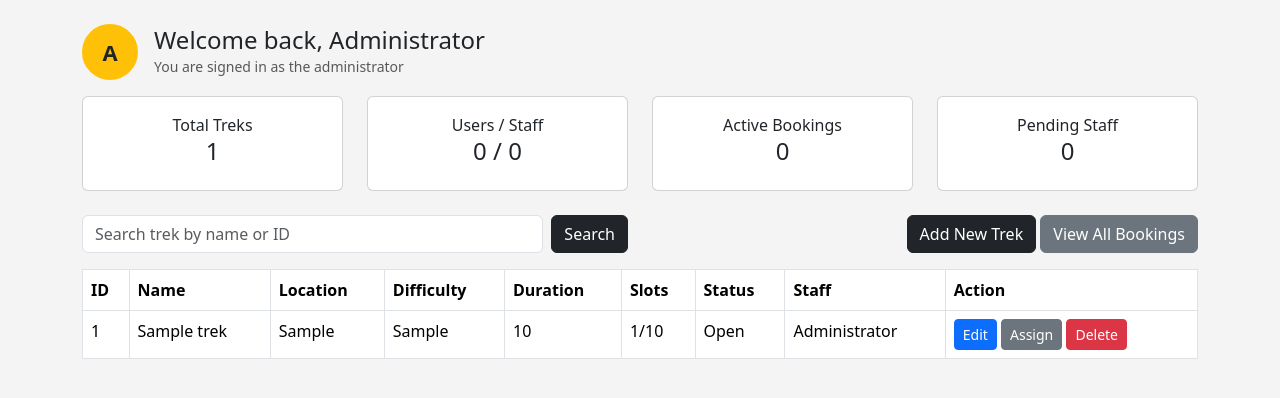
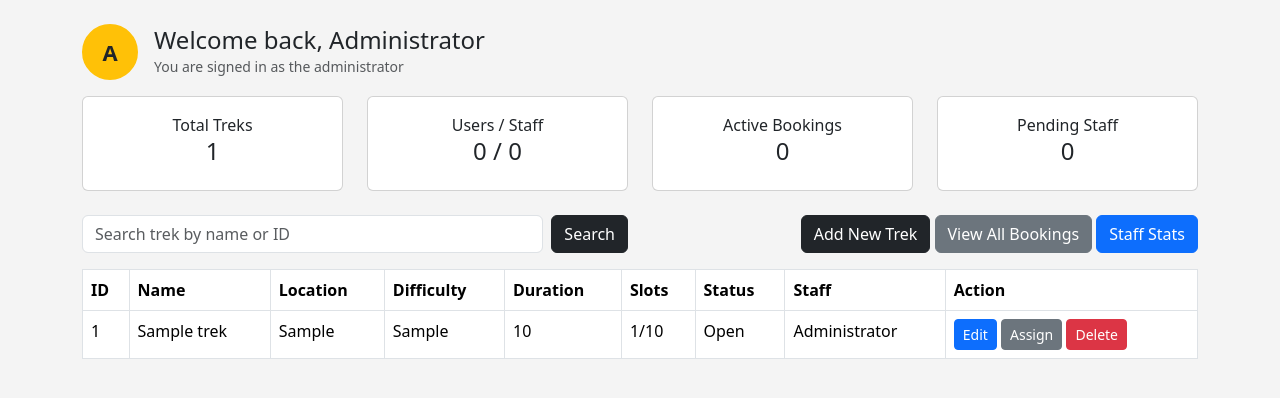
Before and after one commit to GuptaOum/trek-app, a Flask app: page /admin in a window 1280 px wide. Shown: the part 62-460 px from the top of the page. Run offline with Flask 3, Linux system fonts and the light colour scheme; the visitor is signed in with stand-in values (Sample User, id 1); data comes from the database, SQL or seed files in the repository; tables that the repository leaves empty hold one stand-in row (values such as "Sample post").

Commit message:
Add a Staff Stats panel to the admin dashboard
A third button opens staff statistics in the same place as the trek form and the bookings list, showing assigned treks, open and completed treks, the number of trekkers registered under each guide, and the account status. Opening one panel closes the others.

```diff
--- a/app.py
+++ b/app.py
@@ -148,10 +148,22 @@
     staff_list = []
     if show == 'add':
         staff_list = User.query.filter_by(role='staff', approved=True, blocked=False).all()
+    stats = []
+    if show == 'staff':
+        for s in User.query.filter_by(role='staff').all():
+            treks_of_staff = Trek.query.filter_by(staff_id=s.id).all()
+            trekkers = 0
+            for t in treks_of_staff:
+                for b in t.bookings:
+                    if b.status == 'Booked':
+                        trekkers = trekkers + b.members
+            stats.append({'staff': s, 'treks': len(treks_of_staff), 'trekkers': trekkers,
+                          'open': len([t for t in treks_of_staff if t.status == 'Open']),
+                          'completed': len([t for t in treks_of_staff if t.status == 'Completed'])})
     return render_template('admin_dashboard.html', treks=treks, pending=pending,
                            total_users=total_users, total_staff=total_staff,
                            total_treks=total_treks, total_bookings=total_bookings,
-                           show=show, bookings=bookings, staff_list=staff_list,
+                           show=show, bookings=bookings, staff_list=staff_list, stats=stats,
                            q=q, user=current_user())
 
 
--- a/templates/admin_dashboard.html
+++ b/templates/admin_dashboard.html
@@ -43,6 +43,11 @@
         <a href="{{ url_for('admin_dashboard', q=q) }}" class="btn btn-outline-secondary">Hide Bookings</a>
         {% else %}
         <a href="{{ url_for('admin_dashboard', q=q, show='bookings') }}" class="btn btn-secondary">View All Bookings</a>
+        {% endif %}
+        {% if show == 'staff' %}
+        <a href="{{ url_for('admin_dashboard', q=q) }}" class="btn btn-outline-primary">Hide Staff Stats</a>
+        {% else %}
+        <a href="{{ url_for('admin_dashboard', q=q, show='staff') }}" class="btn btn-primary">Staff Stats</a>
         {% endif %}
     </div>
 </div>
@@ -100,6 +105,36 @@
 </div>
 {% endif %}
 
+{% if show == 'staff' %}
+<div class="card mb-4">
+    <div class="card-body">
+        <h5>Staff Stats</h5>
+        <table class="table table-bordered mb-0">
+            <tr><th>ID</th><th>Name</th><th>Username</th><th>Contact</th><th>Assigned Treks</th><th>Open Treks</th><th>Completed Treks</th><th>Trekkers Registered</th><th>Status</th></tr>
+            {% for s in stats %}
+            <tr>
+                <td>{{ s.staff.id }}</td>
+                <td>{{ s.staff.name }}</td>
+                <td>{{ s.staff.username }}</td>
+                <td>{{ s.staff.phone }}</td>
+                <td>{{ s.treks }}</td>
+                <td>{{ s.open }}</td>
+                <td>{{ s.completed }}</td>
+                <td>{{ s.trekkers }}</td>
+                <td>
+                    {% if s.staff.blocked %}Blocked
+                    {% elif not s.staff.approved %}Waiting for approval
+                    {% else %}Active{% endif %}
+                </td>
+            </tr>
+            {% else %}
+            <tr><td colspan="9">No staff registered yet</td></tr>
+            {% endfor %}
+        </table>
+    </div>
+</div>
+{% endif %}
+
 {% if show == 'bookings' %}
 <div class="card mb-4">
     <div class="card-body">
```
